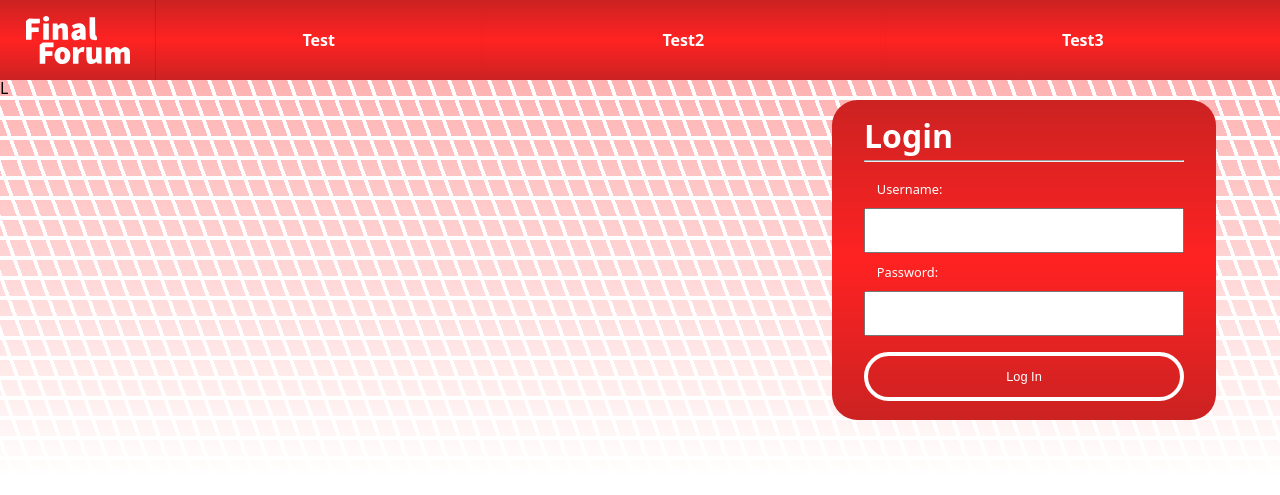
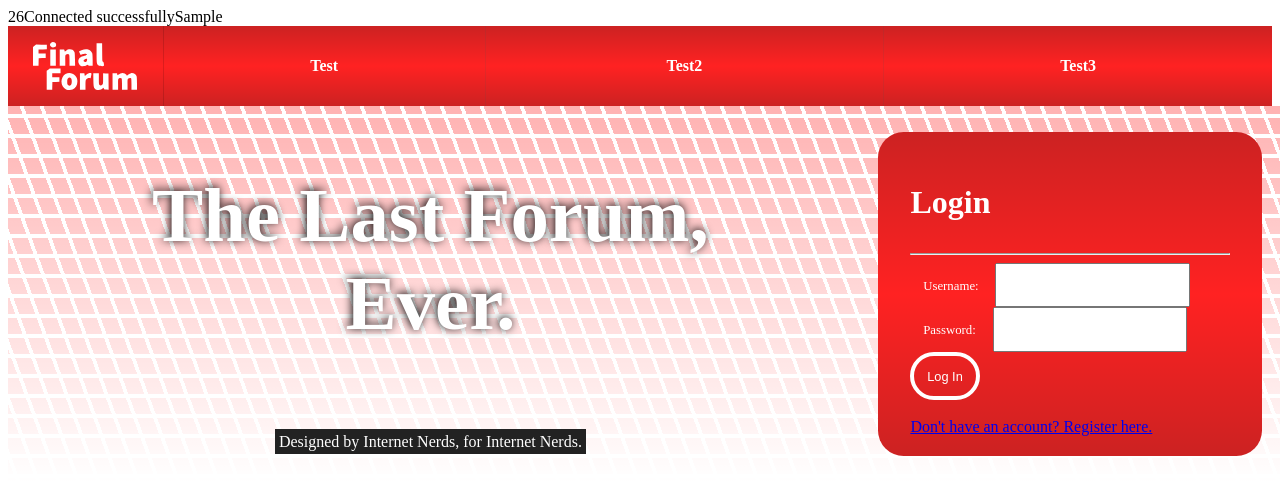
Before and after one commit to brandon-brum/final-forum, a PHP site: page / in a window 1280 px wide. Shown: the top 495 px of the page. Run offline with PHP 8.4, Linux system fonts and the light colour scheme; tables that the repository leaves empty or names only in its code hold one stand-in row (values such as "Sample post"); some libraries are stand-ins or nearby versions.

Commit message:
A lot of work that I totally forgot to commit

```diff
--- a/includes/header.php
+++ b/includes/header.php
@@ -1,6 +1,6 @@
 <header>
-	<img id="desktopLogo" src="assets/logos/textLogo.svg" alt="">
-	<img id="logo" src="assets/logos/lightCircleLogo.svg" alt="">
+	<img id="desktopLogo" src="/FinalForum/assets/logos/textLogo.svg" alt="">
+	<img id="logo" src="/FinalForum/assets/logos/lightCircleLogo.svg" alt="">
 	<nav>
 		<a>Test</a>
 		<a>Test2</a>
--- /dev/null
+++ b/index.css
@@ -0,0 +1,78 @@
+#pattern {
+	overflow: hidden;
+	position: relative;
+	width: 100vw;
+
+	background: linear-gradient(#FFF0, #FFFF);
+
+	display: flex;
+	justify-content: center;
+	align-items: center;
+}
+
+#pattern::before {
+	content: "";
+
+	position: absolute;
+	top: -50%;
+	left: -50%;
+	width: 200%;
+	height: 200%;
+
+	opacity:30%;
+	z-index: -1;
+
+	background: url('../assets/backgrounds/tile.png');
+	background-size: 20px;
+	image-rendering: pixelated;
+	transform: skewX(20deg);
+}
+
+#text {
+	display: none;
+	flex-grow: 1;
+
+	text-align: center;
+	color:white;
+}
+
+#text h1 { font-weight: bold; font-size: 6vw; text-shadow: -1px -1px 10px #000; }
+#text span { background: #222; padding: 4px; }
+
+#login {
+	width: 90vw;
+	padding: 2.5vh 2.5vw 2.5vh 2.5vw;
+	margin: 2vw;
+
+	border-radius: 2vw;
+	color: white;
+	background: linear-gradient(#C22, #F22, #C22);
+}
+
+#loginHeader {
+	font-size: 2em;
+	font-weight: bold;
+}
+
+#submit{
+	border: 4px solid white;
+	border-radius: 2vw;
+
+	color: white;
+	background: none;
+}
+
+@media screen and (min-width: 1000px) {
+	#pattern { justify-content: flex-end; }
+	form * {
+		padding: 1em;
+		font-size: 0.8em;
+	}
+	#login {
+		width: 25vw;
+		color: white;
+	}
+	#text {
+		display: block;
+	}
+}
--- a/index.php
+++ b/index.php
@@ -1,18 +1,43 @@
 <!DOCTYPE HTML>
+<?php
+echo strlen(uniqid("UID", true));
+$servername = "localhost";
+$username = "root";
+
+try {
+	$conn = new PDO("mysql:host=$servername;dbname=test", $username);
+	// set the PDO error mode to exception
+	$conn->setAttribute(PDO::ATTR_ERRMODE, PDO::ERRMODE_EXCEPTION);
+	echo "Connected successfully";
+} catch(PDOException $e) {
+	echo "Connection failed: " . $e->getMessage();
+}
+
+$sql = 'SELECT testVal FROM testTable';
+foreach ($conn->query($sql) as $row) {
+	print $row['testVal'] . "\t";
+}
+
+?>
+
 <HTML lang="en">
 <HEAD>
 	<meta charset="utf-8">
 	<meta name="viewport" content="width=device-width, initial-scale=1">
 	<title>Home - FinalForum</title>
-	<link rel="stylesheet" type="text/css" href="styles/reset.css">
-	<link rel="stylesheet" type="text/css" href="styles/index.css">
-	<link rel="stylesheet" type="text/css" href="styles/header.css">
+	<link rel="stylesheet" type="text/css" href="/FinalForumstyles/reset.css">
+	<link rel="stylesheet" type="text/css" href="/FinalForumstyles/base.css">
+	<link rel="stylesheet" type="text/css" href="index.css">
+	<link rel="stylesheet" type="text/css" href="/FinalForum/styles/header.css">
 </HEAD>
 <BODY>
-	<?php include 'includes/header.php' ?>
+	<?php include $_SERVER['DOCUMENT_ROOT'] . '/FinalForum/includes/header.php' ?>
 	<main>
 		<div id='pattern'>
-			<p>L
+			<div id="text">
+				<h1>The Last Forum,<br>Ever.</h1><br>
+				<p><span>Designed by Internet Nerds, for Internet Nerds.</span></p>
+			</div>
 			<div id="login">
 				<p id="loginHeader">Login</p>
 				<hr>
@@ -23,6 +48,8 @@
 					<input type="password" id="password" name="password"><br>
 					<input type="submit" id="submit" value="Log In">
 				</form>
+				<br>
+				<a href="register">Don't have an account? Register here.</a>
 			</div>
 		</div>
 	</main>
--- a/styles/index.css
+++ /dev/null
@@ -1,81 +0,0 @@
-@import url('https://fonts.googleapis.com/css2?family=Source+Sans+Pro:wght@400;700&display=swap');
-
-body {
-	font-family:Noto Sans;
-	font-size:2vmin
-}
-
-#pattern {
-	overflow:hidden;
-	position:relative;
-	width:100vw;
-	height:50vh;
-	background:linear-gradient(#FFF0, #FFFF);
-
-}
-
-#pattern::before {
-	content: "";
-	position: absolute;
-	width: 200%;
-	height: 200%;
-	opacity:30%;
-	top: -50%;
-	left: -50%;
-	z-index: -1;
-	background:url('../assets/backgrounds/tile.png');
-	background-size:20px;
-	image-rendering: pixelated;
-	transform:skewX(20deg);
-}
-
-#login {
-	background:linear-gradient(#C22, #F22, #C22);
-	width:90vw;
-	padding: 2.5vh 2.5vw 2.5vh 2.5vw;
-	border-radius:2vw;
-	position:absolute;
-	top:5%;
-	left:2.5vw;
-	color:white;
-}
-
-#loginHeader {
-	font-size:2em;
-	font-weight:bold;
-	font-family:Noto Sans;
-}
-
-form {
-	display:flex;
-	flex-direction:column;
-}
-
-form * {
-	font-size:1.5em;
-	padding:0.5em;
-}
-
-#submit{
-	background:none;
-	border:4px solid white;
-	border-radius:2vw;
-	color:white;
-}
-
-
-@media screen and (min-width: 1100px) {
-	form * {
-		padding:1em;
-		font-size:0.8em;
-	}
-	#login {
-		height:35vh;
-		width:25vw;
-		position:absolute;
-		right:5%;
-		top:5%;
-		left:auto;
-		color:white;
-	}
-}
```
Also changed, not shown: register/index.php (added, +52 -0 lines), register/register.css (added, +21 -0 lines), styles/base.css (added, +21 -0 lines).
